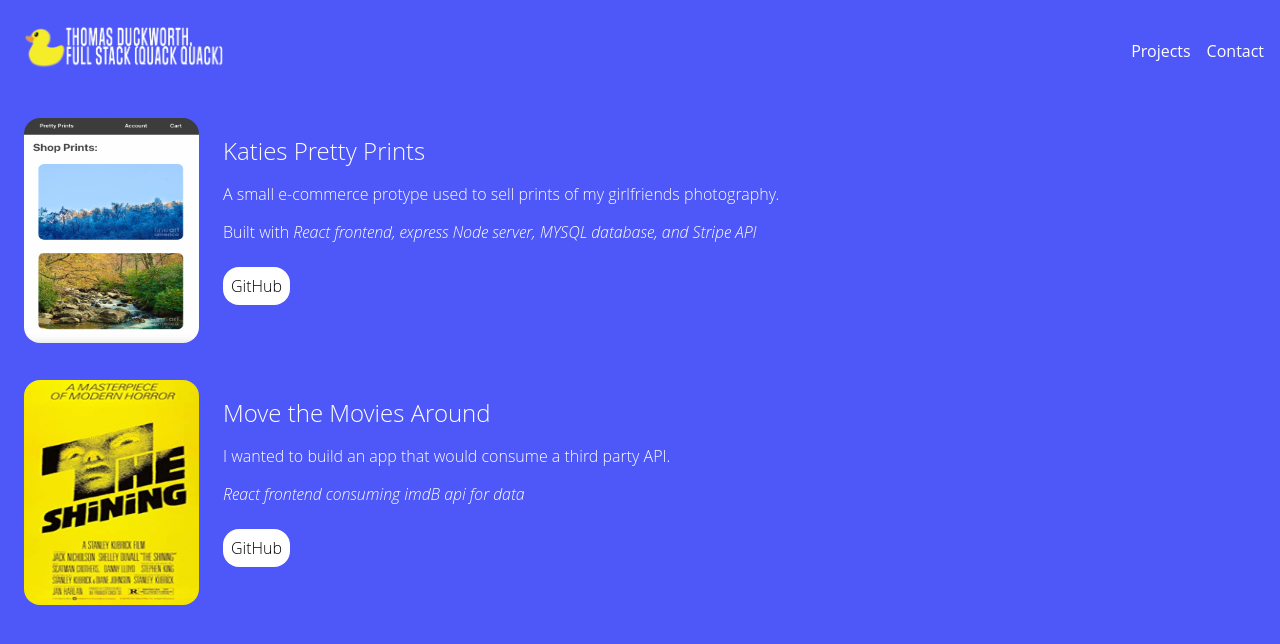
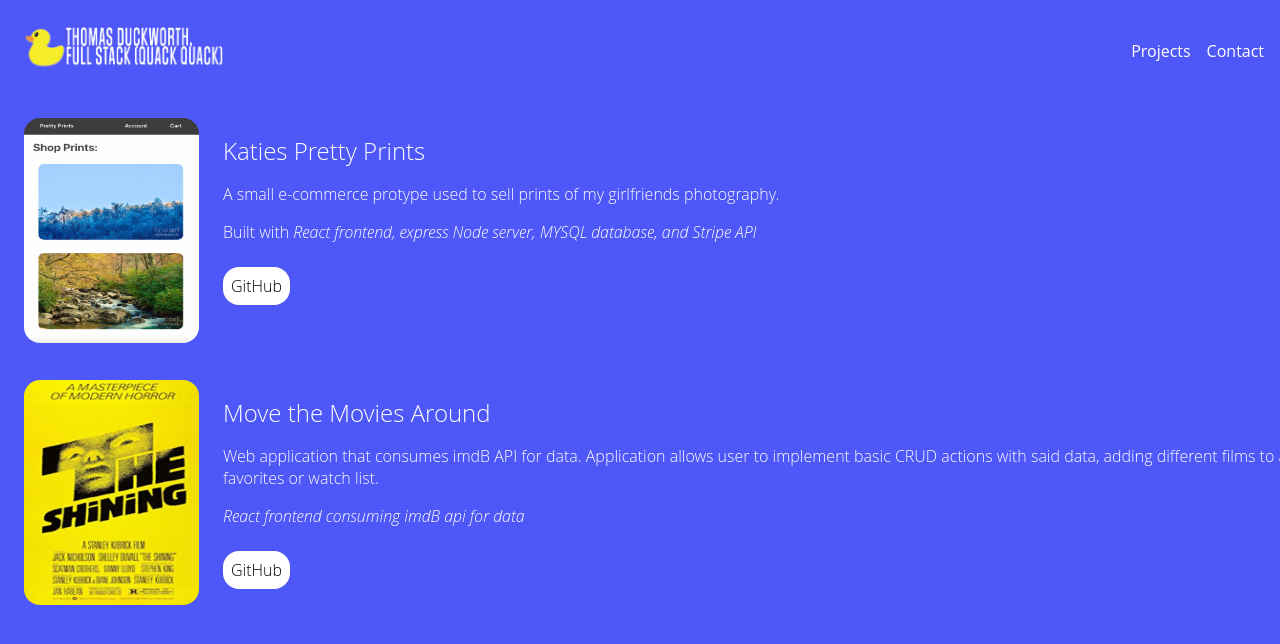
Before and after one commit to tduck96/portfolioSite, a React (Create React App) app: page /projects in a window 1280 px wide. Shown: the top 644 px of the page. Built offline with nearby package versions, Linux system fonts and the light colour scheme.

Commit message:
changes to frontend projects section

```diff
--- a/src/components/Home/Home.js
+++ b/src/components/Home/Home.js
@@ -1,8 +1,8 @@
 import React from 'react'
 import styles from './Home.module.css'
 import download from './download2.png'
-import linkedin from '/Users/thomasduckworth/portfolio-site/portfolioSite/src/components/assets/linkedin.png';
-import github from '/Users/thomasduckworth/portfolio-site/portfolioSite/src/components/assets/github.png';
+import linkedin from './assets/linkedin.png';
+import github from './assets/github.png';
 // import Project from './Project';
 
 const Home = () => {
--- a/src/components/Projects/Projects.js
+++ b/src/components/Projects/Projects.js
@@ -29,7 +29,7 @@ const Projects = () => {
 
       <div className = {styles.descriptionFields}>
         <h1 className={styles.projectTitle}> Move the Movies Around </h1>
-        <p className ={styles.smallDetails}>  I wanted to build an app that would consume a third party API.</p>
+        <p className ={styles.smallDetails}> Web application that consumes imdB API for data. Application allows user to implement basic CRUD actions with said data, adding different films to a favorites or watch list. </p>
         <p className = {styles.builtwith}> <i> React frontend consuming imdB api for data</i></p>
         <a href = 'https://github.com/tduck96/movieApp' target = "_blank" className = {styles.githubLink}>GitHub</a>
         </div>
```
